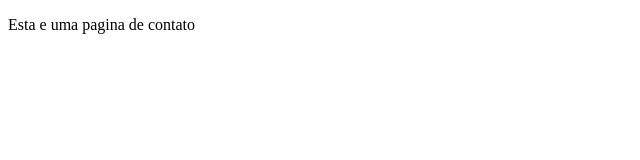
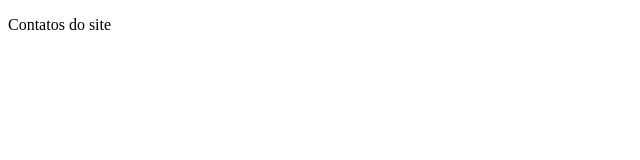
Before and after one commit to sandromechi/github-master, a plain HTML site: page contato.html in a window 1280 px wide. Shown: the whole page, without its empty margins (0-640 px from the left). Drawn offline with Linux system fonts and the light colour scheme.

Commit message:
alteracao para contato do site closes #2

```diff
--- a/contato.html
+++ b/contato.html
@@ -4,7 +4,7 @@
     <title>Contato</title>
 </head>
 <body>
-    <p>Esta e uma pagina de contato</p>
+    <p>Contatos do site</p>
 </body>
 
 
```
